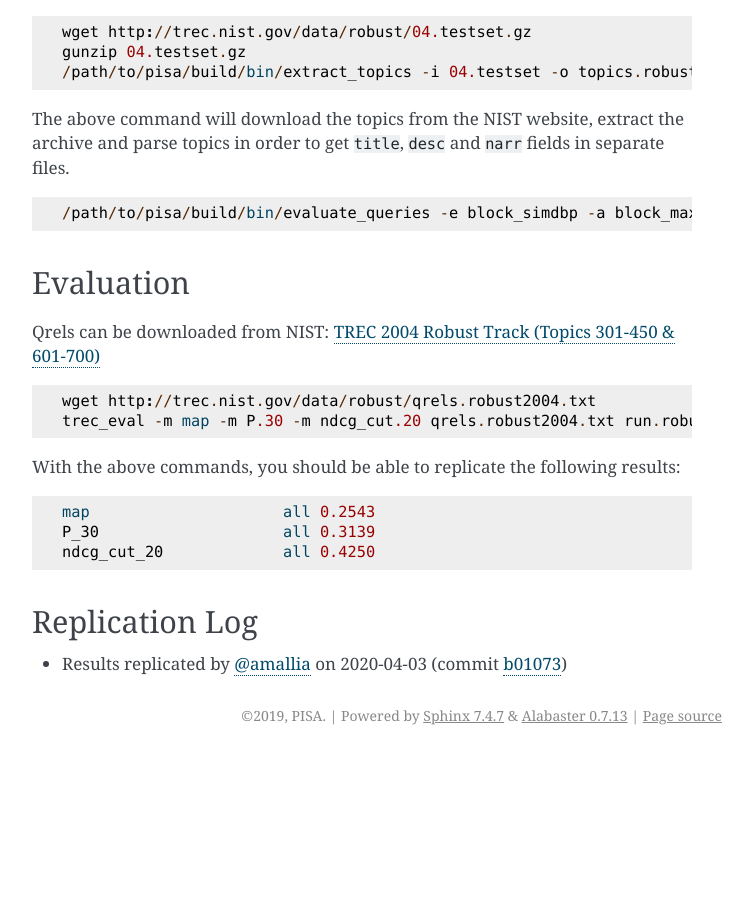
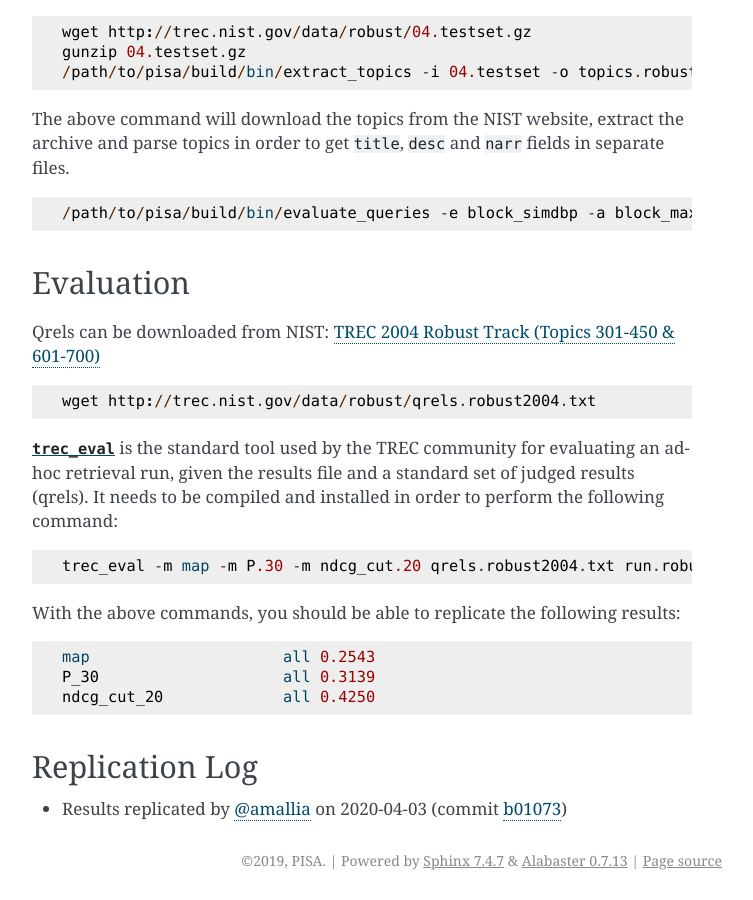
Before and after one commit to pisa-engine/pisa, a Sphinx documentation site: the page built from docs/source/experiments/regression-robust04.md, in a window 1280 px wide and 900 px high, scrolled down 1263 px. Shown: the whole window, without its empty margins (388-1141 px from the left). Built offline with Sphinx 7.4.7, drawn with Linux system fonts in a browser that asks for light colours; before the commit the page ends 2018 px from its top, so only the background shows below that.

Commit message:
Update regression-robust04.md

````diff
--- a/docs/source/experiments/regression-robust04.md
+++ b/docs/source/experiments/regression-robust04.md
@@ -61,10 +61,15 @@ The above command will download the topics from the NIST website, extract the ar
 
 Qrels can be downloaded from NIST:
 [TREC 2004 Robust Track (Topics 301-450 & 601-700)](http://trec.nist.gov/data/robust/qrels.robust2004.txt)
+```
+wget http://trec.nist.gov/data/robust/qrels.robust2004.txt
+```
 
+[`trec_eval`](https://github.com/usnistgov/trec_eval) is the standard tool used by the TREC community for
+evaluating an ad-hoc retrieval run, given the results file and a standard set of judged results (qrels).
+It needs to be compiled and installed in order to perform the following command:
 
 ```
-wget http://trec.nist.gov/data/robust/qrels.robust2004.txt
 trec_eval -m map -m P.30 -m ndcg_cut.20 qrels.robust2004.txt run.robust2004.bm25.title.robust2004.txt
 ```
 
````
